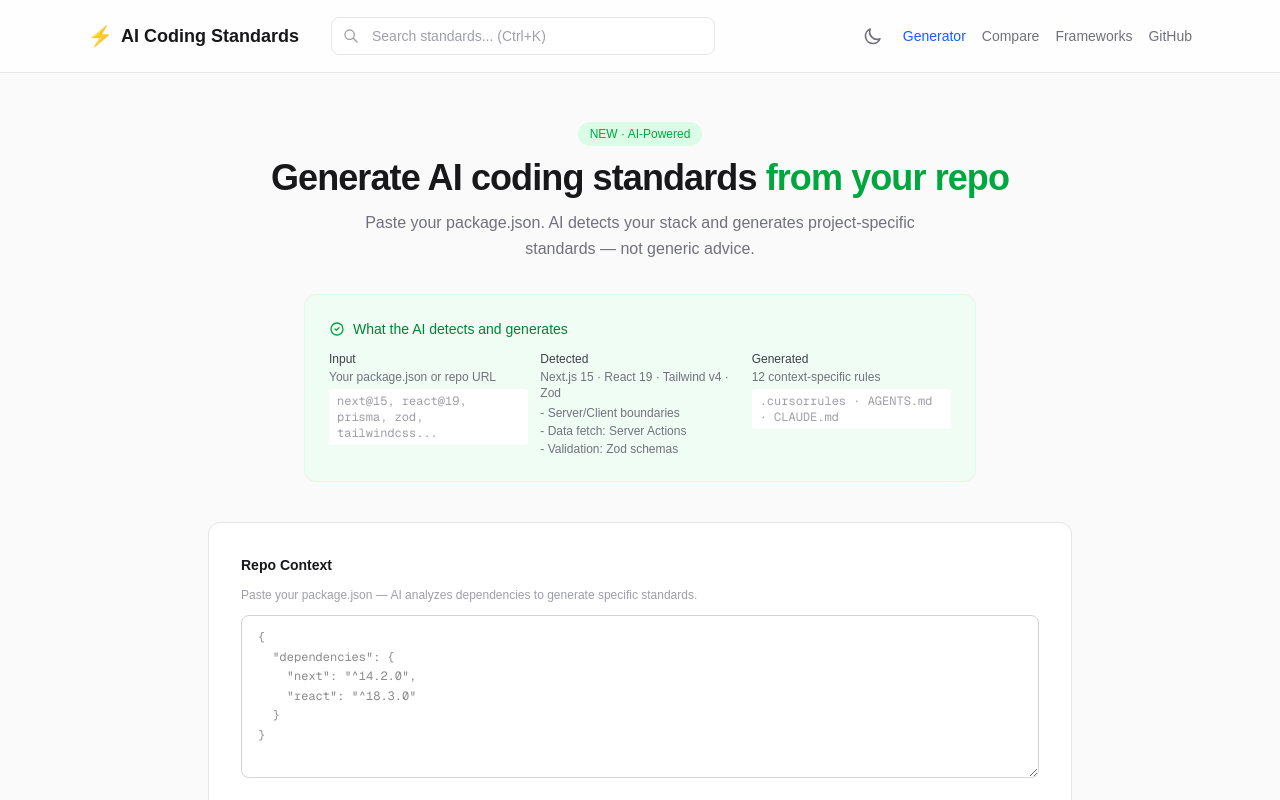
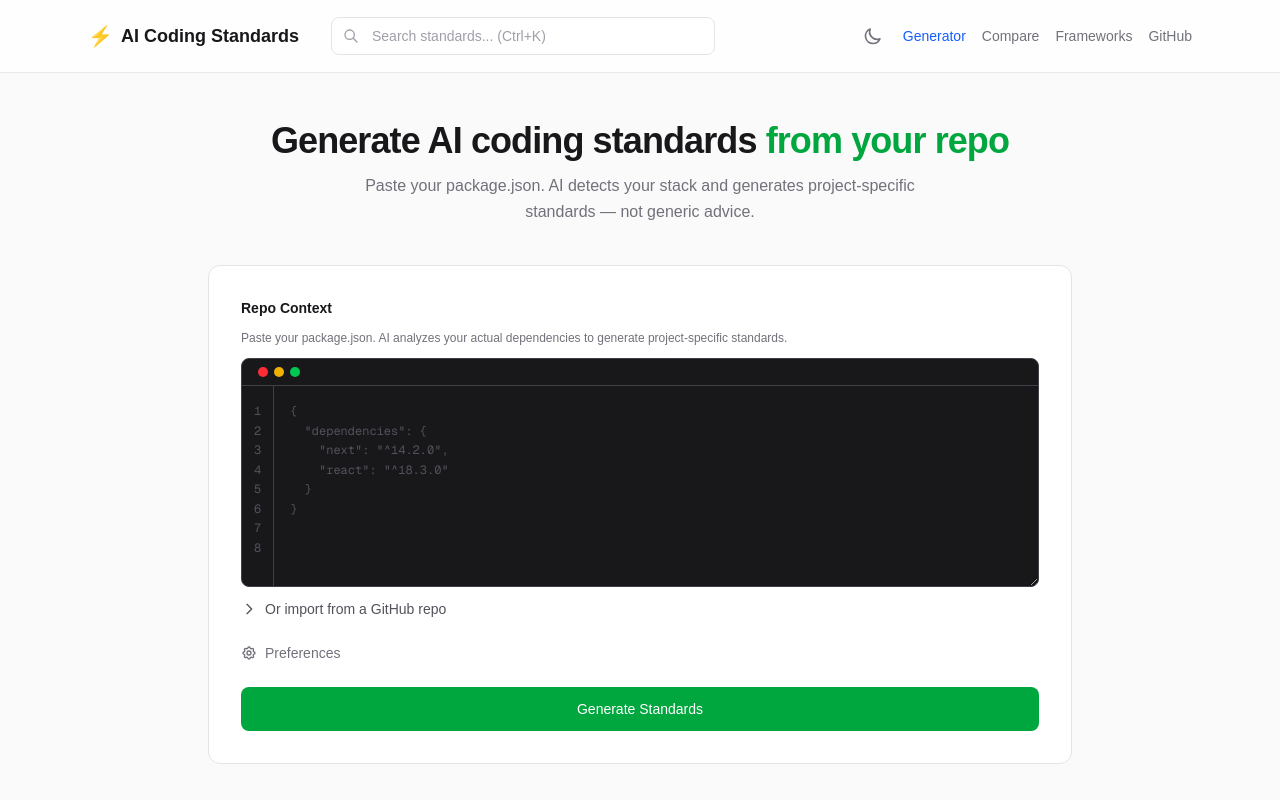
Before and after one commit to ningfd-ux/cursor-rules-cn, a Next.js app: page /generator in a window 1280 px wide. Shown: the top 800 px of the page. Built offline with nearby package versions, Linux system fonts and the light colour scheme.

Commit message:
feat: Generator code-editor textarea + line numbers, Hero terminal polish
Generator: dark code-editor style textarea with line numbers, removed redundant proof showcase
Hero: monochrome terminal dots, syntax-highlighted code preview

```diff
--- a/src/app/generator/page.tsx
+++ b/src/app/generator/page.tsx
@@ -127,9 +127,6 @@ export default function GeneratorPage() {
   return (
     <div className="mx-auto max-w-4xl px-4 py-12">
       <section className="mb-10 text-center">
-        <span className="mb-3 inline-block rounded-full bg-green-100 px-3 py-1 text-xs font-medium text-green-600 dark:bg-green-900 dark:text-green-300">
-          NEW · AI-Powered
-        </span>
         <h1 className="mb-3 text-3xl font-bold tracking-tight text-zinc-900 dark:text-zinc-100 sm:text-4xl">
           Generate AI coding standards <span className="text-green-600">from your repo</span>
         </h1>
@@ -137,36 +134,6 @@ export default function GeneratorPage() {
           Paste your package.json. AI detects your stack and generates project-specific standards — not generic advice.
         </p>
 
-        {/* === Step 5: Proof Showcase === */}
-        <div className="mx-auto max-w-2xl rounded-xl border border-green-100 bg-green-50 p-5 text-left dark:border-green-900 dark:bg-green-950 sm:p-6">
-          <div className="mb-3 flex items-center gap-2">
-            <svg className="h-4 w-4 text-green-600 dark:text-green-400" fill="none" viewBox="0 0 24 24" stroke="currentColor" strokeWidth={2}>
-              <path strokeLinecap="round" strokeLinejoin="round" d="M9 12l2 2 4-4m6 2a9 9 0 11-18 0 9 9 0 0118 0z" />
-            </svg>
-            <span className="text-sm font-medium text-green-700 dark:text-green-300">What the AI detects and generates</span>
-          </div>
-          <div className="grid gap-3 text-xs sm:grid-cols-3">
-            <div>
-              <p className="font-medium text-zinc-700 dark:text-zinc-300">Input</p>
-              <p className="mt-0.5 text-zinc-500 dark:text-zinc-400">Your package.json or repo URL</p>
-              <p className="mt-1 rounded bg-white px-2 py-1 font-mono text-zinc-400 dark:bg-zinc-800 dark:text-zinc-500">next@15, react@19, prisma, zod, tailwindcss...</p>
-            </div>
-            <div>
-              <p className="font-medium text-zinc-700 dark:text-zinc-300">Detected</p>
-              <p className="mt-0.5 text-zinc-500 dark:text-zinc-400">Next.js 15 · React 19 · Tailwind v4 · Zod</p>
-              <div className="mt-1 space-y-0.5 text-zinc-500 dark:text-zinc-400">
-                <p>- Server/Client boundaries</p>
-                <p>- Data fetch: Server Actions</p>
-                <p>- Validation: Zod schemas</p>
-              </div>
-            </div>
-            <div>
-              <p className="font-medium text-zinc-700 dark:text-zinc-300">Generated</p>
-              <p className="mt-0.5 text-zinc-500 dark:text-zinc-400">12 context-specific rules</p>
-              <p className="mt-1 rounded bg-white px-2 py-1 font-mono text-zinc-400 dark:bg-zinc-800 dark:text-zinc-500">.cursorrules · AGENTS.md · CLAUDE.md</p>
-            </div>
-          </div>
-        </div>
       </section>
 
       <section className="mb-10">
@@ -174,15 +141,30 @@ export default function GeneratorPage() {
           {/* Section A: Repo Context (primary, always visible) */}
           <div className="mb-6">
             <h3 className="mb-3 text-sm font-semibold text-zinc-900 dark:text-zinc-100">Repo Context</h3>
-            <p className="mb-3 text-xs text-zinc-400">Paste your package.json — AI analyzes dependencies to generate specific standards.</p>
+            <p className="mb-3 text-xs text-zinc-500 dark:text-zinc-400">Paste your package.json. AI analyzes your actual dependencies to generate project-specific standards.</p>
+            <div className="overflow-hidden rounded-lg border border-zinc-700 bg-zinc-900">
+              <div className="flex items-center gap-1.5 border-b border-zinc-700 px-4 py-2">
+                <div className="h-2.5 w-2.5 rounded-full bg-red-500" />
+                <div className="h-2.5 w-2.5 rounded-full bg-yellow-500" />
+                <div className="h-2.5 w-2.5 rounded-full bg-green-500" />
+              </div>
+              <div className="flex">
+                <div className="select-none border-r border-zinc-700 px-3 py-4 text-right font-mono text-xs leading-relaxed text-zinc-600">
+                  {Array.from({ length: 8 }, (_, i) => (
+                    <div key={i}>{i + 1}</div>
+                  ))}
+                </div>
                 <textarea
                   value={packageJson}
                   onChange={(e) => setPackageJson(e.target.value)}
                   placeholder={PACKAGE_EXAMPLE}
                   rows={7}
-              className="w-full rounded-lg border border-zinc-300 bg-white px-4 py-3 font-mono text-xs leading-relaxed focus:border-green-500 focus:outline-none focus:ring-2 focus:ring-green-500/20 dark:border-zinc-700 dark:bg-zinc-800 dark:text-zinc-200"
+                  className="flex-1 resize-y bg-transparent px-4 py-4 font-mono text-xs leading-relaxed text-green-400 placeholder-zinc-600 outline-none"
+                  style={{ minHeight: "200px" }}
                   disabled={isLoading}
                 />
+              </div>
+            </div>
 
             {/* GitHub Import (expandable, below textarea) */}
             <div className="mt-3">
--- a/src/app/page.tsx
+++ b/src/app/page.tsx
@@ -38,31 +38,28 @@ export default function Home() {
         </div>
         <div className="mt-10 hidden w-full max-w-md lg:mt-0 lg:block">
           <div className="overflow-hidden rounded-xl border border-zinc-200 bg-zinc-900 dark:border-zinc-700">
-            <div className="flex items-center gap-1.5 border-b border-zinc-700 px-4 py-3">
-              <div className="h-3 w-3 rounded-full bg-red-500" />
-              <div className="h-3 w-3 rounded-full bg-yellow-500" />
-              <div className="h-3 w-3 rounded-full bg-green-500" />
+            <div className="flex items-center gap-1.5 border-b border-zinc-700 px-4 py-2.5">
+              <div className="h-2.5 w-2.5 rounded-full bg-zinc-600" />
+              <div className="h-2.5 w-2.5 rounded-full bg-zinc-600" />
+              <div className="h-2.5 w-2.5 rounded-full bg-zinc-600" />
+              <span className="ml-2 text-[10px] text-zinc-600">package.json → standards</span>
             </div>
-            <pre className="overflow-x-auto p-5 font-mono text-xs leading-relaxed text-green-400">{`// package.json
-{
-  "next": "^15.0",
-  "react": "^19.0",
-  "tailwindcss": "^4.0",
-  "prisma": "^6.0",
-  "zod": "^3.23"
-}
+            <pre className="overflow-x-auto p-5 font-mono text-xs leading-relaxed">{`<span class="text-zinc-500">// Input</span>
+<span class="text-blue-400">{</span>
+  <span class="text-green-400">"next"</span>: <span class="text-orange-300">"^15.0"</span>,
+  <span class="text-green-400">"react"</span>: <span class="text-orange-300">"^19.0"</span>,
+  <span class="text-green-400">"prisma"</span>: <span class="text-orange-300">"^6.0"</span>,
+  <span class="text-green-400">"zod"</span>: <span class="text-orange-300">"^3.23"</span>
+<span class="text-blue-400">}</span>
 
-// Detected stack
-Next.js 15 → App Router
-React 19 → Server Components
-Prisma 6 → ORM + migrations
-Zod → validation layer
+<span class="text-zinc-500">// Detected</span>
+<span class="text-zinc-400">Next.js 15</span> → <span class="text-white">App Router</span>
+<span class="text-zinc-400">Prisma 6</span> → <span class="text-white">ORM</span>
 
-// Generated standards
-- Prefer Server Components
-- Never fetch in client components
-- Wrap mutations in transactions
-- Validate all input with Zod`}</pre>
+<span class="text-zinc-500">// Standards</span>
+<span class="text-white">Prefer Server Components</span>
+<span class="text-white">Use Prisma transactions</span>
+<span class="text-white">Validate with Zod</span>`}</pre>
           </div>
         </div>
       </section>
```
Lines whose indentation alone changed are shown as unchanged.
